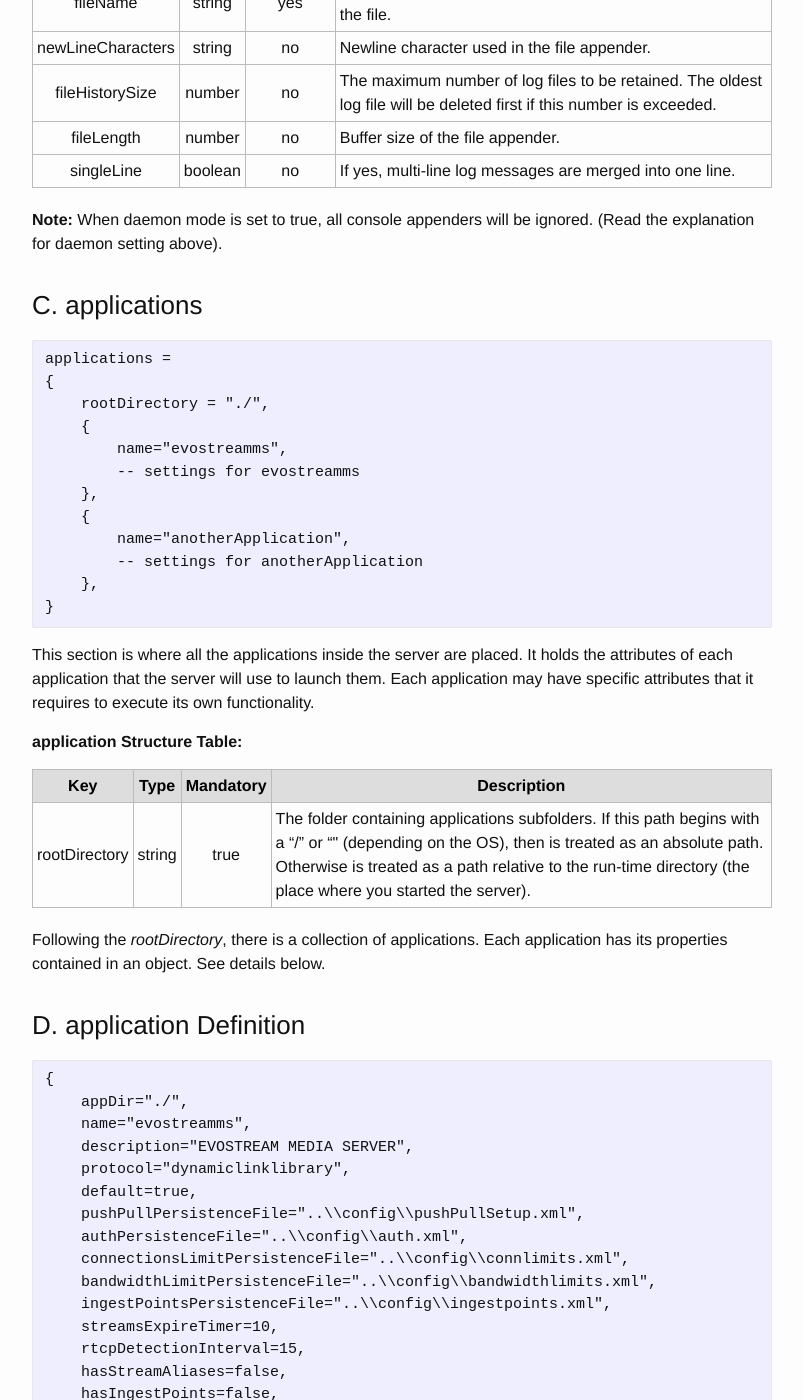
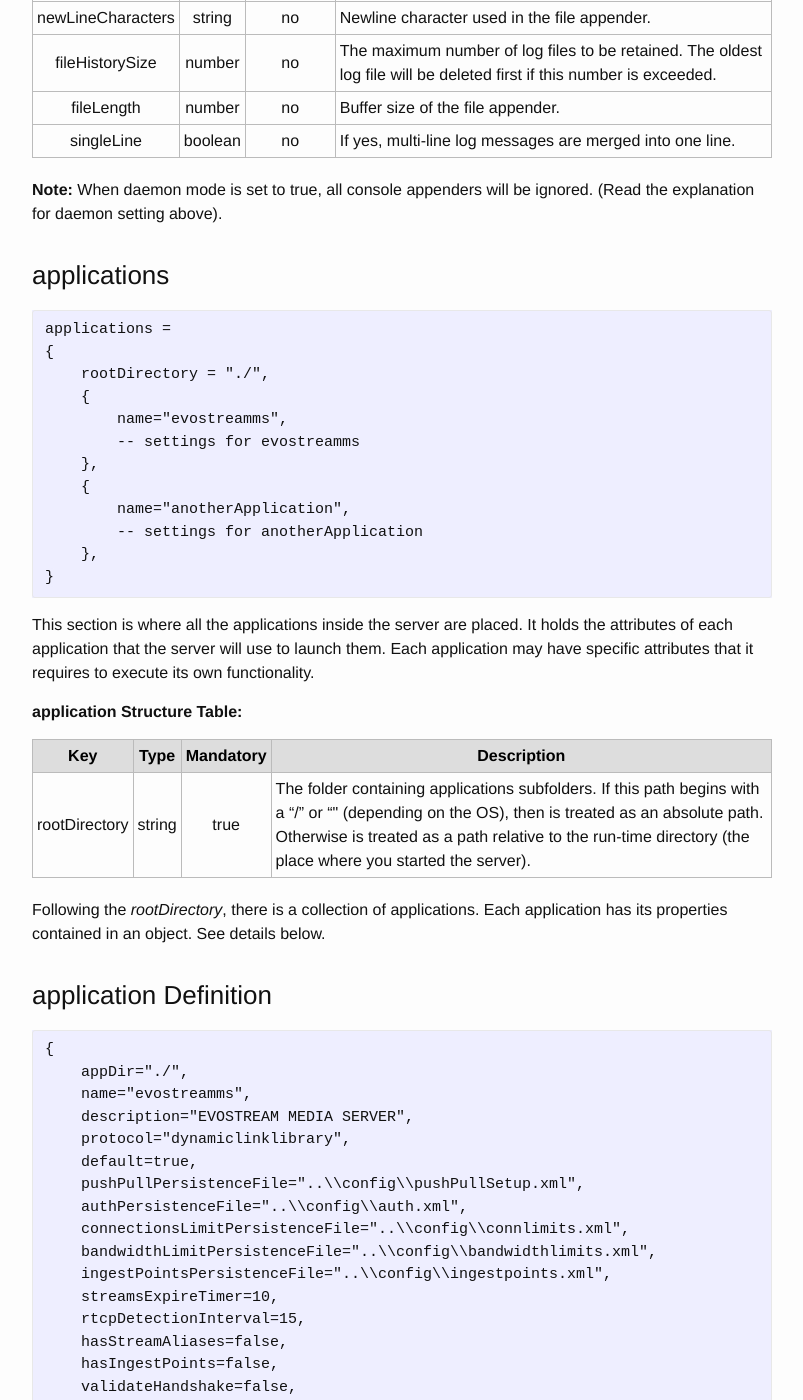
Before and after one commit to EvoStream/ems_user_guide, a Jekyll site: the page built from _posts/2016-01-01-emsconfigfile.md, in a window 1280 px wide and 1400 px high, scrolled down 3955 px. Shown: the whole window, without its empty margins (238-1041 px from the left). Built offline with Jekyll 4.4.1, drawn with Linux system fonts in a browser that asks for light colours; some of the changed text lies outside the part shown.

Commit message:
Updated formatting
removed ABC to fix TOC

```diff
--- a/_posts/2016-01-01-emsconfigfile.md
+++ b/_posts/2016-01-01-emsconfigfile.md
@@ -42,7 +42,7 @@ In the example above, configurations has a value of type object. An object is a
 
 
 
-### A.	Contents
+**Contents**
 
     configuration =
     {
@@ -101,7 +101,8 @@ The configuration file is loaded. Part of the loading process, is the verificati
 
 
 
-### B.	logAppenders
+
+### logAppenders
 
 
     logAppenders =
@@ -139,7 +140,8 @@ This section contains a list of log appenders. The entire collection of appender
 
 
 
-### C.	applications
+
+### applications
 
     applications =
     {
@@ -167,7 +169,8 @@ Following the _rootDirectory_, there is a collection of applications. Each appli
 
 
 
-### D.	application Definition
+
+### application Definition
 
     {
         appDir="./",
@@ -221,7 +224,8 @@ This is where the settings of an application are defined. We will present only t
 
 
 
-### E.	media
+
+### media
 
     {
     mediaStorage = {
@@ -248,7 +252,8 @@ This is where the settings of media folder defined. There are several uses of th
 
 
 
-### F.	acceptors
+
+### acceptors
 
 The "acceptors" block is found within the "applications" section named "evostreamms" in the configuration file. Each acceptor protocol used by applications is defined here. Some protocols may require additional parameters.
 
@@ -313,7 +318,8 @@ The following acceptor types are supported by EMS:
 
 
 
-### G.	autoHLS/HDS/DASH/MSS
+
+### autoHLS/HDS/DASH/MSS
 
 Within the "evostreamms" application section of the config.lua file, you will need to uncomment out the autoHLS group. (To uncomment it remove the "--[[" and "]]--" strings).
 
@@ -340,7 +346,8 @@ The `autoHLS/HDS/DASH/MSS` configuration group defines the parameter settings th
 
 
 
-### H.	authentication
+
+### authentication
 
 The "authentication" block is found within the "applications" section named "evostreamms" in the configuration file. Authentication settings for RTMP and RTSP protocols are defined separately. For RTMP, another file, `auth.xml`, is required to enable authentication. In addition, a users file, typically named `users.lua`, provides the user names and passwords.
 
@@ -382,7 +389,8 @@ Authentication is disabled if the "authentication" block in the "config.lua" fil
 
 
 
-### I.	eventLogger
+
+### eventLogger
 
 To enable Event Notifications you will need to enable/uncomment the eventLogger section of the config.lua file. Comments in LUA are specified by either a "--" for a single line, or denoted by a "--[[" to start a comment block and a "]]--" to end a comment block. By default the eventLogger section is commented out using the block style comments, so you will need to remove both the --[[and]]--strings.
 
@@ -498,6 +506,7 @@ All event types are listed below.
 | streamingSessionStarted | A streaming session has been started   |
 | streamingSessionEnded   | A streaming session has been completed |
 | mediaFileDownloaded     | A file download has been completed     |
+
 
 
 
@@ -668,7 +677,8 @@ If a `customData` parameter is not specified for a node, the value of the parent
 
 
 
-### J.	Transcoder
+
+### Transcoder
 
 Within the application section you can find the configuration for the EvoStream Transcoder. The default settings are generally going to be fine for all applications, but under certain circumstances they may need to be adjusted. The transcoder section looks like the following:
 
@@ -691,7 +701,8 @@ The `srcUriPrefix` tells the transcoder how to get the stream from the EMS. The
 
 
 
-### K.	drm
+
+### drm
 
 Also in the application section of the config.lua file, the DRM section provides the configuration values for any DRM that needs to be activated. This section is commented out by default (wrapped in "--[[" and "]]--"). It must be un-commented-out before DRM will be activated.
 
```
